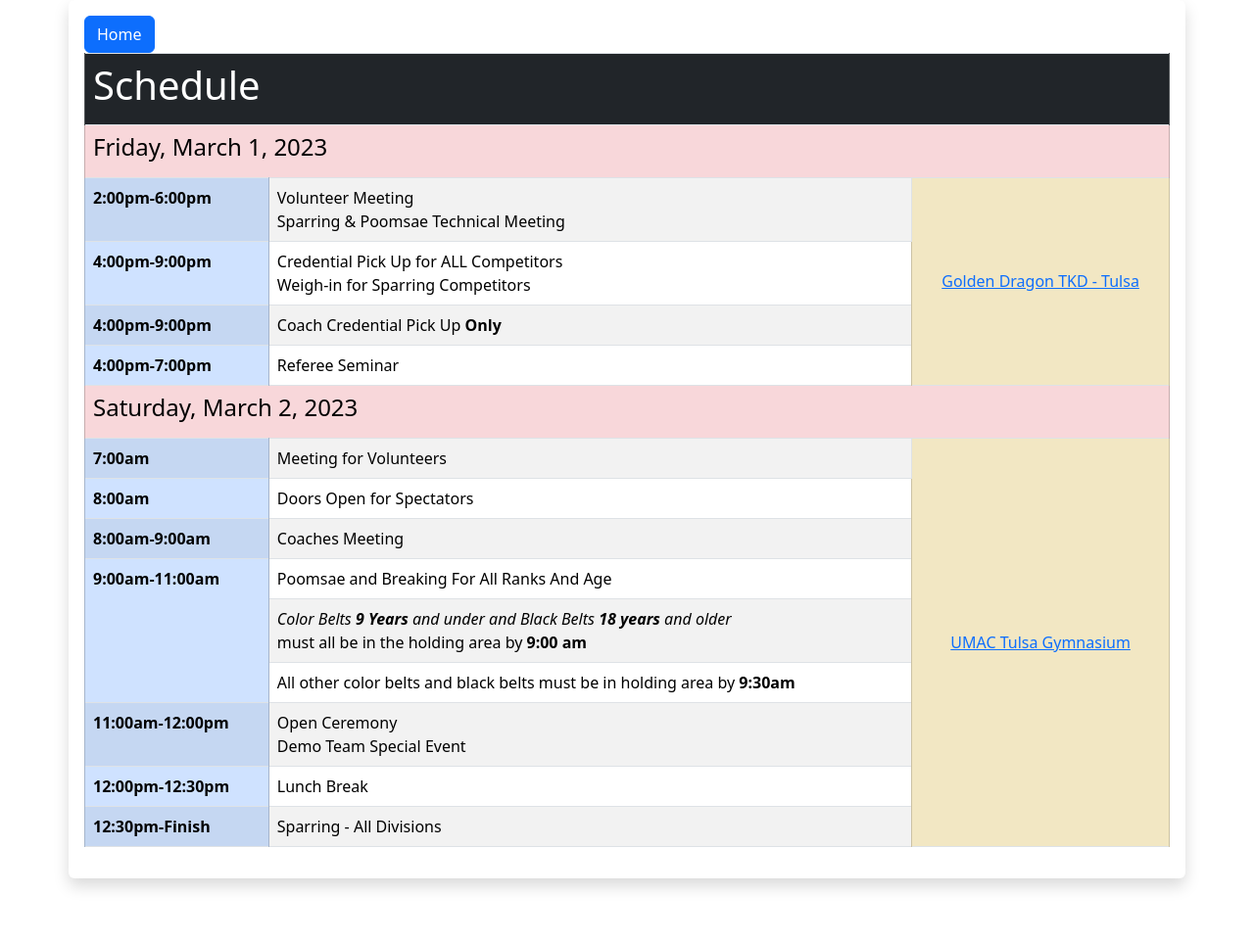
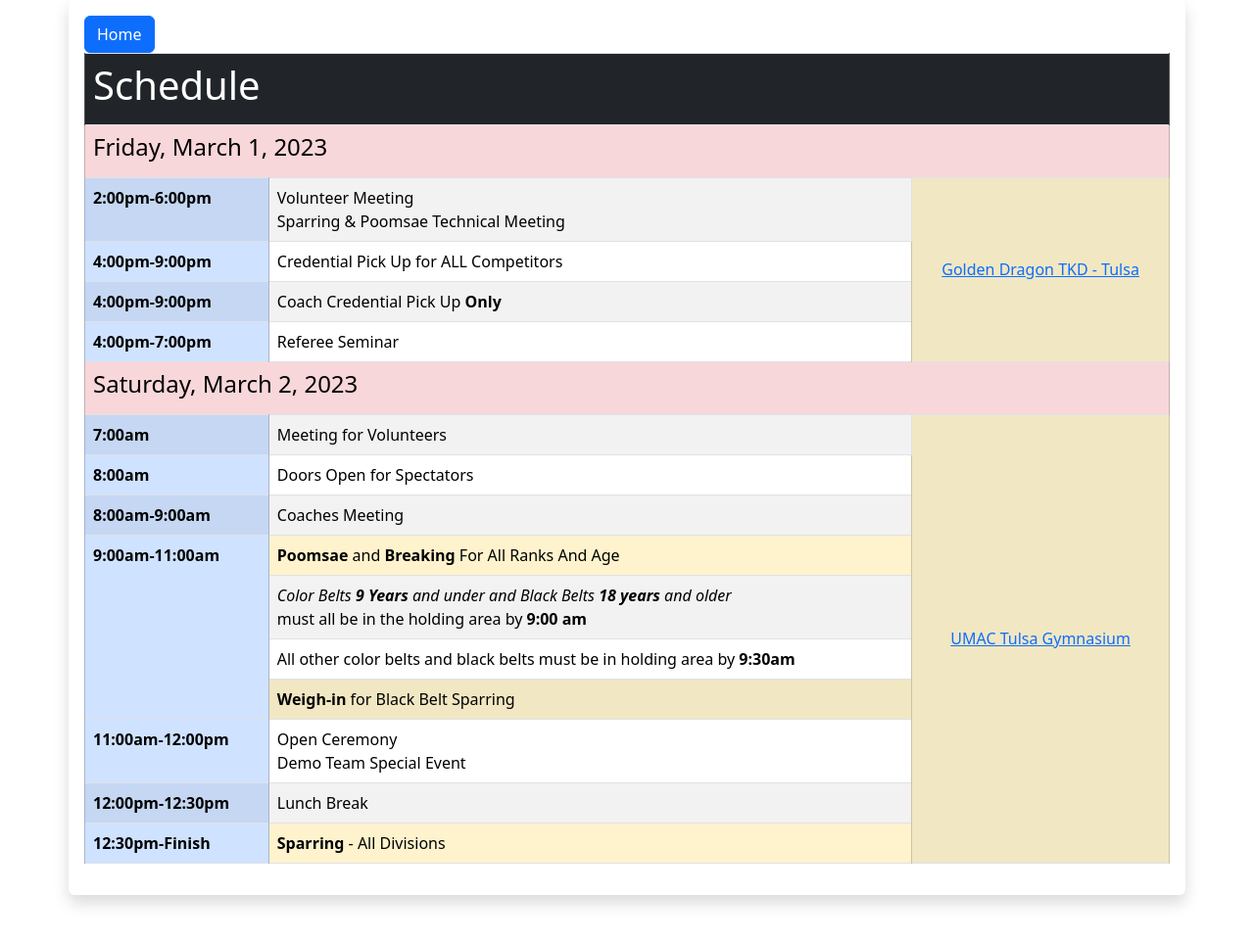
Before and after one commit to audioboxer217/gdtkd_registration, a Flask app: page /schedule in a window 1280 px wide. Shown: the whole page at 98% size. Before the commit the page ends 908 px from the top, so only its background shows below. Run offline with Flask 2, Linux system fonts and the light colour scheme; parts of the project's set-up code (start-up, migrations or seed data) failed here and were passed over; some libraries are stand-ins or nearby versions.

Commit message:
Update Schedule

```diff
--- a/frontend/templates/partials/schedule.html
+++ b/frontend/templates/partials/schedule.html
@@ -20,8 +20,7 @@
         </tr>
         <tr>
           <th scope="row" class="table-primary">4:00pm-9:00pm</th>
-          <td>Credential Pick Up for ALL Competitors<br/>
-            Weigh-in for Sparring Competitors</td>
+          <td>Credential Pick Up for ALL Competitors</td>
         </tr>
         <tr>
           <th scope="row" class="table-primary">4:00pm-9:00pm</th>
@@ -41,7 +40,7 @@
         <tr>
           <th scope="row" class="table-primary">7:00am</th>
           <td>Meeting for Volunteers</td>
-          <td rowspan="9" class="table-warning text-center align-middle"><a href="https://maps.app.goo.gl/irmtRUtFCT3RAhcm9" target="_blank">UMAC Tulsa Gymnasium</a></td>
+          <td rowspan="10" class="table-warning text-center align-middle"><a href="https://maps.app.goo.gl/irmtRUtFCT3RAhcm9" target="_blank">UMAC Tulsa Gymnasium</a></td>
         </tr>
         <tr>
           <th scope="row" class="table-primary">8:00am</th>
@@ -52,8 +51,8 @@
           <td>Coaches Meeting</td>
         </tr>
         <tr>
-          <th scope="row" class="table-primary" rowspan="3">9:00am-11:00am</th>
-          <td>Poomsae and Breaking For All Ranks And Age</td>
+          <th scope="row" class="table-primary" rowspan="4">9:00am-11:00am</th>
+          <td class="table-warning"><b>Poomsae</b> and <b>Breaking</b> For All Ranks And Age</td>
         </tr>
         <tr>
           <td><i>Color Belts <b>9 Years</b> and under and Black Belts <b>18 years</b> and older</i><br/>
@@ -61,6 +60,9 @@
         </tr>
         <tr>
           <td>All other color belts and black belts must be in holding area by <b>9:30am</b></td>
+        </tr>
+        <tr>
+          <td class="table-warning"><b>Weigh-in</b> for Black Belt Sparring</td>
         </tr>
         <tr>
           <th scope="row" class="table-primary">11:00am-12:00pm</th>
@@ -73,7 +75,7 @@
         </tr>
         <tr>
           <th scope="row" class="table-primary">12:30pm-Finish</th>
-          <td>Sparring - All Divisions</td>
+          <td class="table-warning"><b>Sparring</b> - All Divisions</td>
         </tr>
       </tbody>
     </table>
```
